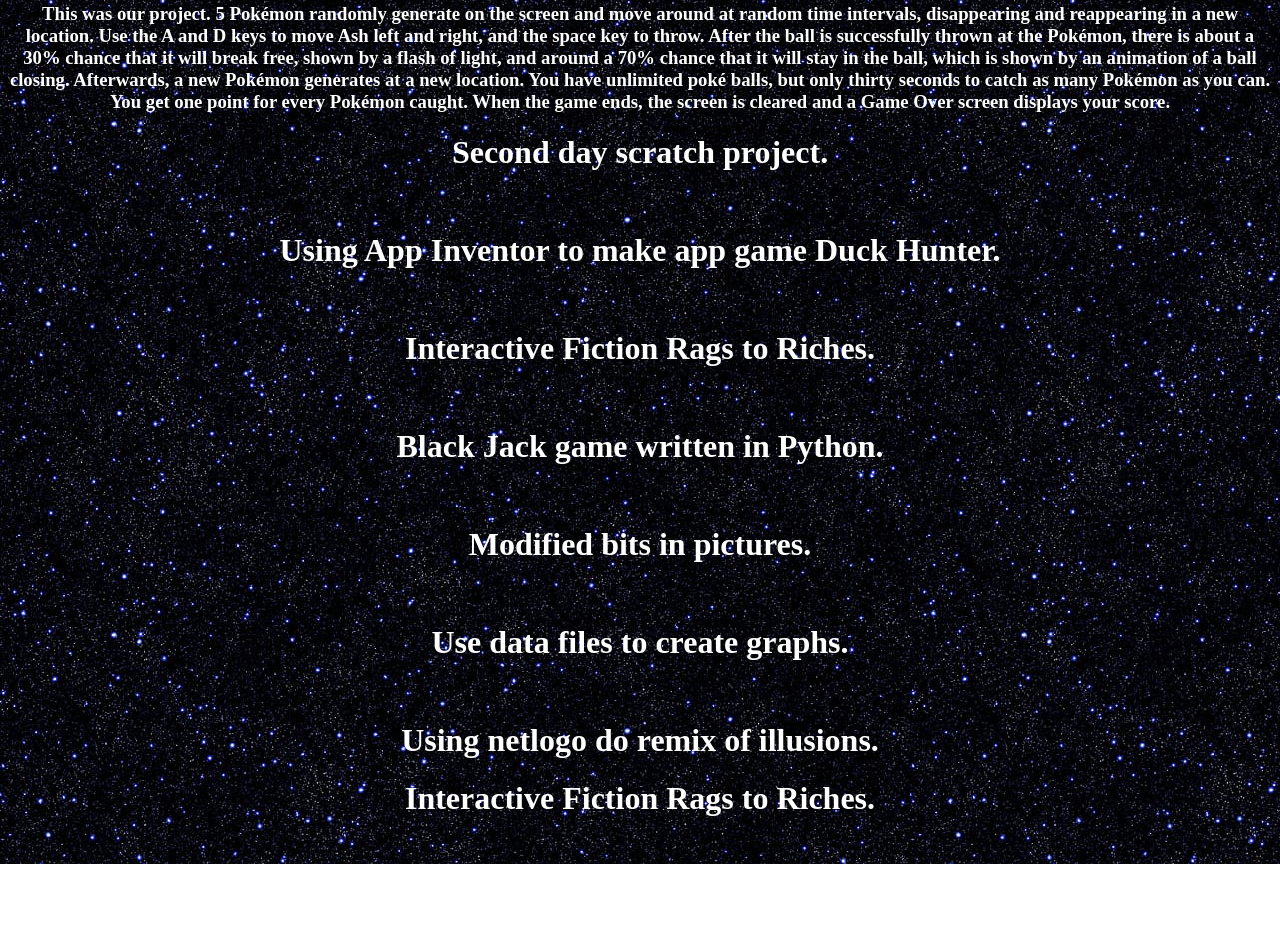
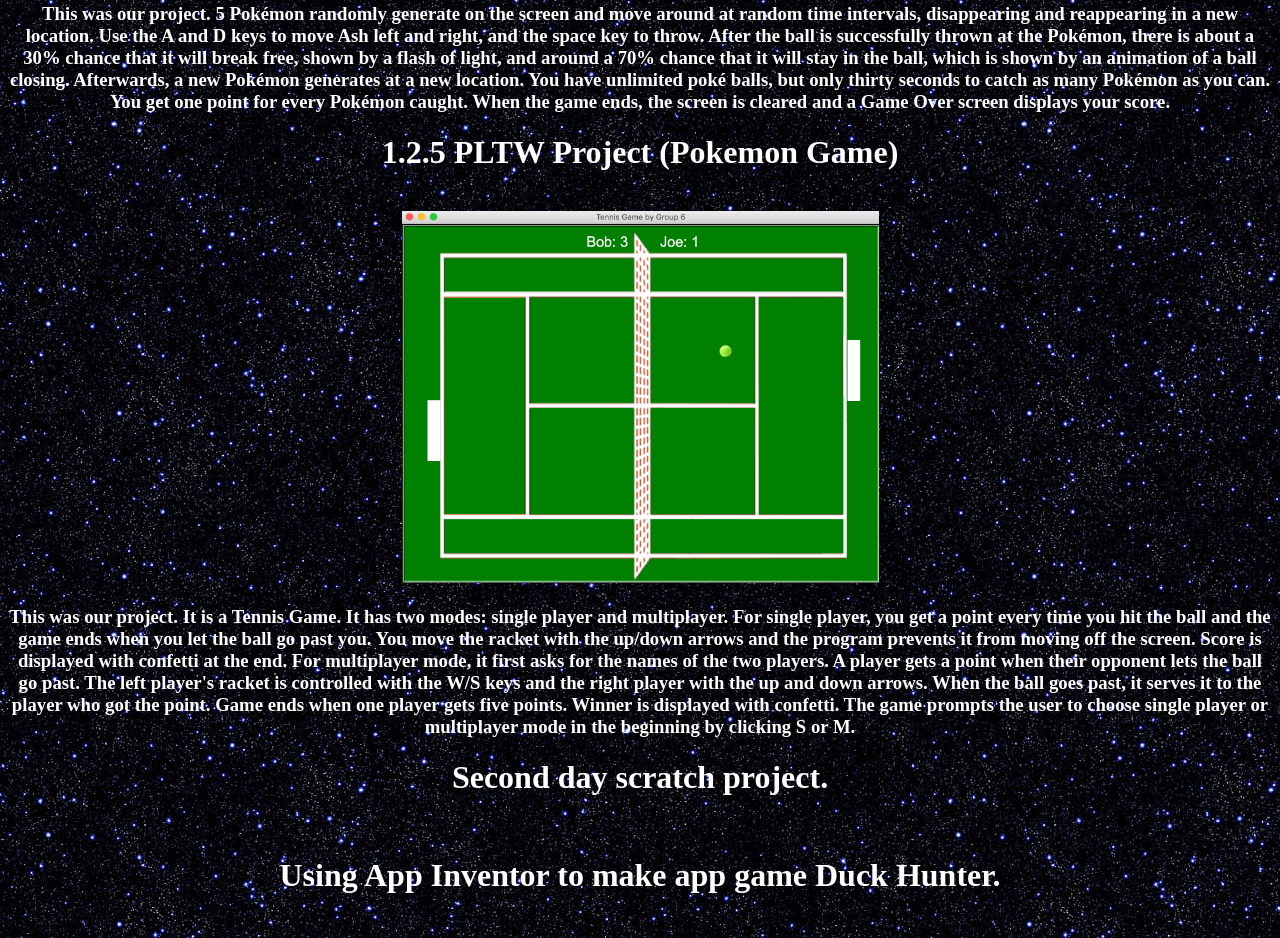
Before and after one commit to agneg05/CSP2020, a plain HTML site: page portfolio.html in a window 1280 px wide. Shown: the part 1537-2475 px from the top of the page. Before the commit the page ends 2401 px from the top, so only its background shows below. Drawn offline with Linux system fonts and the light colour scheme.

Commit message:
Add files via upload

```diff
--- a/portfolio.html
+++ b/portfolio.html
@@ -75,7 +75,10 @@
     <br>
     <img src="1.2.5 game.png" alt="logo" height= "314" width="571">
     <h3> This was our project. 5 Pokémon randomly generate on the screen and move around at random time intervals, disappearing and reappearing in a new location. Use the A and D keys to move Ash left and right, and the space key to throw. After the ball is successfully thrown at the Pokémon, there is about a 30% chance that it will break free, shown by a flash of light, and around a 70% chance that it will stay in the ball, which is shown by an animation of a ball closing. Afterwards, a new Pokémon generates at a new location. You have unlimited poké balls, but only thirty seconds to catch as many Pokémon as you can. You get one point for every Pokémon caught. When the game ends, the screen is cleared and a Game Over screen displays your score. </h3>
-
+<h1> 1.2.5 PLTW Project (Pokemon Game) </h1>
+    <br>
+    <img src="1.3.1.jpeg" alt="logo" height= "372" width="477">
+    <h3> This was our project. It is a Tennis Game. It has two modes: single player and multiplayer. For single player, you get a point every time you hit the ball and the game ends when you let the ball go past you. You move the racket with the up/down arrows and the program prevents it from moving off the screen. Score is displayed with confetti at the end. For multiplayer mode, it first asks for the names of the two players. A player gets a point when their opponent lets the ball go past. The left player's racket is controlled with the W/S keys and the right player with the up and down arrows. When the ball goes past, it serves it to the player who got the point. Game ends when one player gets five points. Winner is displayed with confetti. The game prompts the user to choose single player or multiplayer mode in the beginning by clicking S or M.</h3>
     <h1>   Second day scratch project.</h1>
     <br>
     <h1>   Using App Inventor to make app game Duck Hunter.</h1>
```
Also changed, not shown: 1.3.1.jpeg (added).
